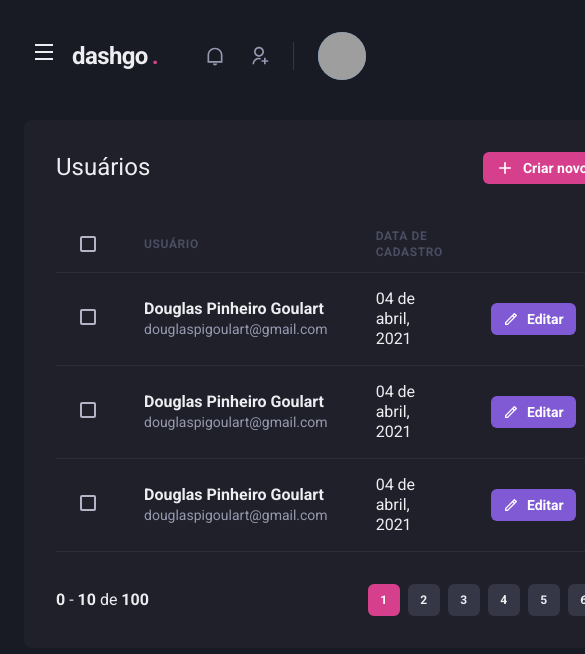
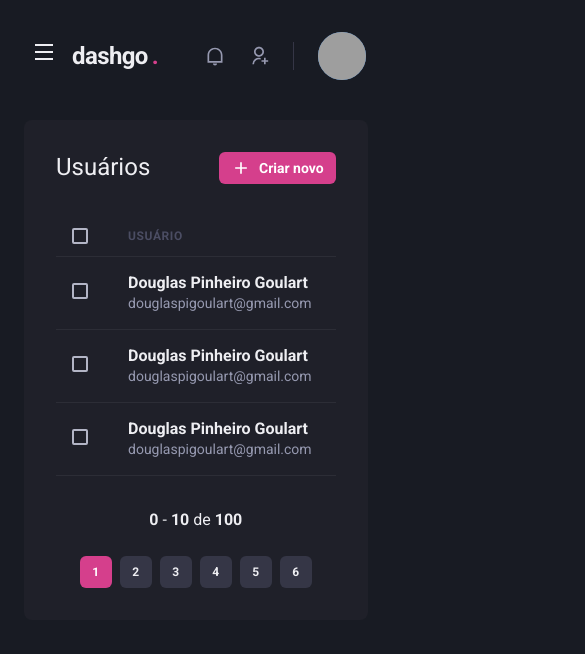
Before and after one commit to doougui/dashgo, a Next.js app: page /users in a window 390 px wide. Shown: the top 654 px of the page, 585 px wide, since content can reach past the window. Built offline with nearby package versions, Linux system fonts and the light colour scheme; grey boxes are pictures that could not be loaded.

Commit message:
Responsive user list and pagination

```diff
--- a/src/components/Pagination/index.tsx
+++ b/src/components/Pagination/index.tsx
@@ -1,10 +1,10 @@
-import { Stack, Button, Box } from "@chakra-ui/react";
+import { Stack, Box } from "@chakra-ui/react";
 import { PaginationItem } from "./PaginationItem";
 
 export function Pagination() {
   return (
     <Stack
-      direction="row"
+      direction={["column", "row"]}
       mt="8"
       justify="space-between"
       align="center"
--- a/src/pages/users/index.tsx
+++ b/src/pages/users/index.tsx
@@ -1,10 +1,30 @@
-import { Box, Flex, Heading, Button, Icon, Table, Thead, Tbody, Tr, Th, Td, Checkbox, Text } from "@chakra-ui/react";
+import {
+  Box,
+  Flex,
+  Heading,
+  Button,
+  Icon,
+  Table,
+  Thead,
+  Tbody,
+  Tr,
+  Th,
+  Td,
+  Checkbox,
+  Text,
+  useBreakpointValue,
+} from "@chakra-ui/react";
 import { RiAddLine, RiPencilLine } from "react-icons/ri";
 import { Header } from "../../components/Header";
 import { Pagination } from "../../components/Pagination";
 import { Sidebar } from "../../components/Sidebar";
 
 export default function UserList() {
+  const isWideVersion = useBreakpointValue({
+    base: false,
+    lg: true,
+  })
+
   return (
     <Box>
       <Header />
@@ -30,17 +50,17 @@
           <Table colorScheme="whiteAlpha">
             <Thead>
               <Tr>
-                <Th px="6" color="gray.300" w="8">
+                <Th px={["4", "4", "6"]} color="gray.300" w="8">
                   <Checkbox colorScheme="pink" />
                 </Th>
                 <Th>Usuário</Th>
-                <Th>Data de cadastro</Th>
-                <Th w="8"></Th>
+                {isWideVersion && <Th>Data de cadastro</Th>}
+                {isWideVersion && <Th w="8"></Th>}
               </Tr>
             </Thead>
             <Tbody>
               <Tr>
-                <Td px="6">
+                <Td px={["4", "4", "6"]}>
                   <Checkbox colorScheme="pink" />
                 </Td>
                 <Td>
@@ -49,7 +69,8 @@
                     <Text fontSize="sm" color="gray.300">douglaspigoulart@gmail.com</Text>
                   </Box>
                 </Td>
-                <Td>04 de abril, 2021</Td>
+                {isWideVersion && <Td>04 de abril, 2021</Td>}
+                {isWideVersion && (
                   <Td>
                     <Button
                       as="a"
@@ -58,13 +79,14 @@
                       colorScheme="purple"
                       leftIcon={<Icon as={RiPencilLine} fontSize="16" />}
                     >
-                    Editar
+                      {isWideVersion ? 'Editar' : ''}
                     </Button>
                   </Td>
+                )}
               </Tr>
 
               <Tr>
-                <Td px="6">
+                <Td px={["4", "4", "6"]}>
                   <Checkbox colorScheme="pink" />
                 </Td>
                 <Td>
@@ -73,7 +95,8 @@
                     <Text fontSize="sm" color="gray.300">douglaspigoulart@gmail.com</Text>
                   </Box>
                 </Td>
-                <Td>04 de abril, 2021</Td>
+                {isWideVersion && <Td>04 de abril, 2021</Td>}
+                {isWideVersion && (
                   <Td>
                     <Button
                       as="a"
@@ -82,13 +105,14 @@
                       colorScheme="purple"
                       leftIcon={<Icon as={RiPencilLine} fontSize="16" />}
                     >
-                    Editar
+                      {isWideVersion ? 'Editar' : ''}
                     </Button>
                   </Td>
+                )}
               </Tr>
 
               <Tr>
-                <Td px="6">
+                <Td px={["4", "4", "6"]}>
                   <Checkbox colorScheme="pink" />
                 </Td>
                 <Td>
@@ -97,7 +121,8 @@
                     <Text fontSize="sm" color="gray.300">douglaspigoulart@gmail.com</Text>
                   </Box>
                 </Td>
-                <Td>04 de abril, 2021</Td>
+                {isWideVersion && <Td>04 de abril, 2021</Td>}
+                {isWideVersion && (
                   <Td>
                     <Button
                       as="a"
@@ -106,9 +131,10 @@
                       colorScheme="purple"
                       leftIcon={<Icon as={RiPencilLine} fontSize="16" />}
                     >
-                    Editar
+                      {isWideVersion ? 'Editar' : ''}
                     </Button>
                   </Td>
+                )}
               </Tr>
             </Tbody>
           </Table>
```
Lines whose indentation alone changed are shown as unchanged.
